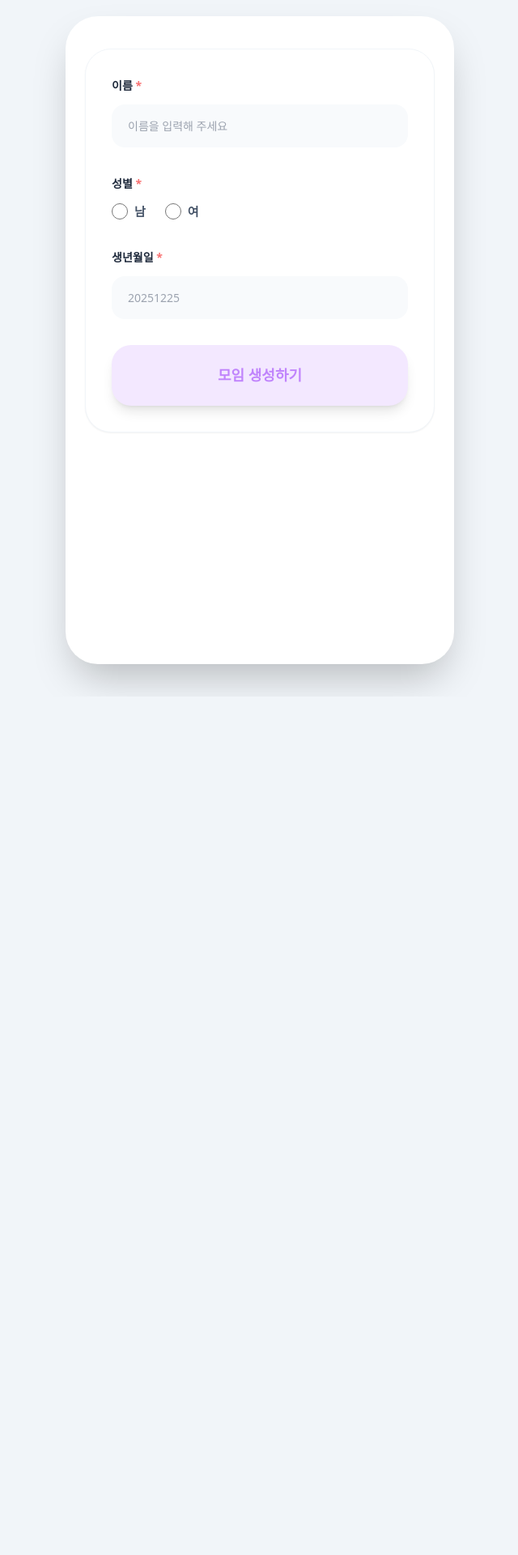
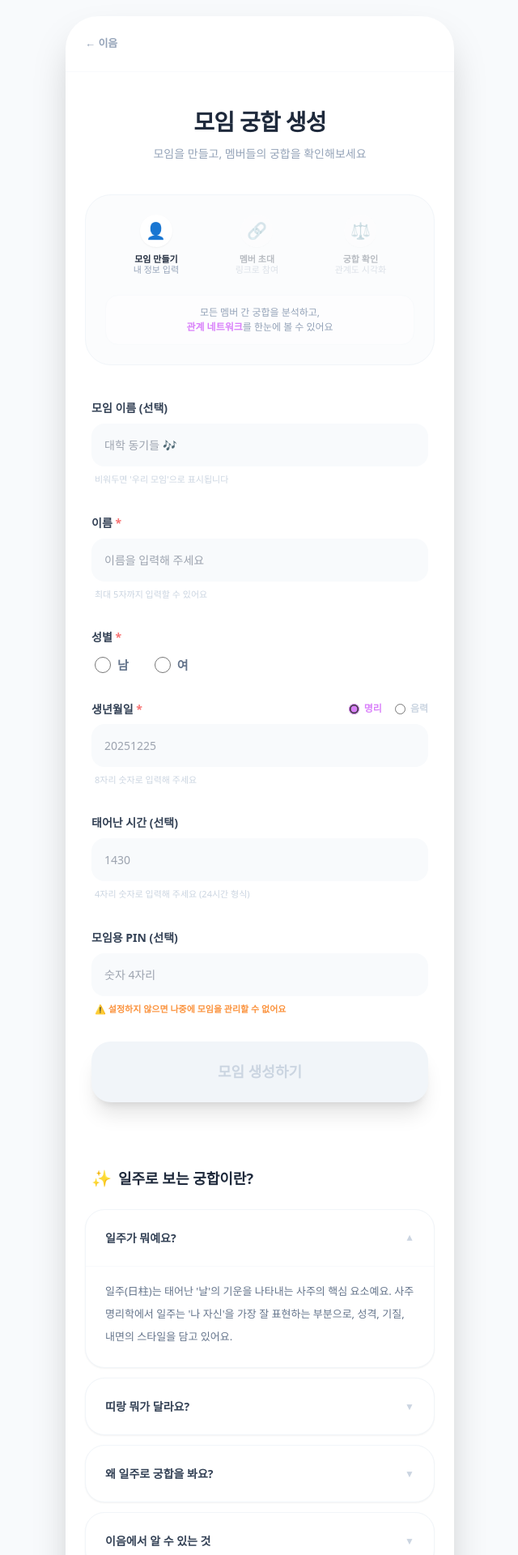
Before and after one commit to PLANB-John/oursai-web, a Next.js app: page /create-group in a window 1280 px wide. Shown: the part 20-1940 px from the top of the page at 81% size, without its empty margins (319-959 px from the left). Before the commit the page ends 880 px from the top, so only its background shows below. Built offline with nearby package versions, Linux system fonts and the light colour scheme.

Commit message:
Update create-group.js

```diff
--- a/pages/create-group.js
+++ b/pages/create-group.js
@@ -1,102 +1,241 @@
 import React, { useState } from 'react';
 import Head from 'next/head';
-import { useRouter } from 'next/router'; // 페이지 이동을 위해 추가
+import { motion, AnimatePresence } from 'framer-motion';
+import { useRouter } from 'next/router';
 
 export default function CreateGroup() {
   const router = useRouter();
-  const [openAccordion, setOpenAccordion] = useState(0);
 
   // 1. 입력 데이터 상태 관리
   const [formData, setFormData] = useState({
     groupName: '',
     userName: '',
     gender: '',
+    calendar: '명리',
     birthDate: '',
     birthTime: '',
     pin: ''
   });
 
-  // 2. 필수 항목 입력 여부 확인 로직
-  const isFormValid = formData.userName && formData.gender && formData.birthDate.length === 8;
+  // 2. 아코디언 상태 관리
+  const [openAccordion, setOpenAccordion] = useState(0);
+
+  // 3. 필수 항목(이름, 성별, 생년월일 8자리) 입력 시 버튼 활성화
+  const isFormValid = formData.userName.trim().length > 0 &&
+                      formData.gender !== '' &&
+                      formData.birthDate.length === 8;
 
   const handleCreate = () => {
     if (isFormValid) {
-      // 실제로는 여기서 DB(Supabase)에 저장하는 로직이 들어갑니다.
-      // 우선 다음 단계인 초대 페이지로 이동하도록 설정합니다.
+      // 다음 단계인 초대 링크 페이지로 이동 (추후 제작 예정)
       router.push('/invite');
     }
   };
 
   return (
-    <div className="min-h-screen bg-slate-100 flex justify-center items-start sm:py-10 font-sans text-slate-800">
+    <div className="min-h-screen bg-slate-50 flex justify-center items-start sm:py-10 font-sans text-slate-800">
       <Head>
         <title>모임 궁합 생성 | 우리 사이 (oursai.kr)</title>
       </Head>
 
       <div className="w-full max-w-[480px] min-h-screen bg-white shadow-2xl flex flex-col relative overflow-hidden sm:rounded-[40px] pb-20">
-        {/* 상단 헤더 생략 (기존과 동일) */}
 
-        <main className="px-6 py-10 space-y-12">
-          {/* 단계 인디케이터 생략 (기존과 동일) */}
+        {/* --- 상단 네비게이션 --- */}
+        <div className="px-6 py-6 border-b border-slate-50 flex items-center">
+          <button onClick={() => router.back()} className="text-[13px] text-slate-400 font-bold flex items-center gap-1">
+            ← 이음
+          </button>
+        </div>
 
-          <section className="bg-white rounded-[32px] p-8 border border-slate-100 shadow-sm space-y-8">
-            {/* 이름 입력 필드 예시 */}
-            <div className="space-y-3">
-              <label className="text-[14px] font-black text-slate-800">이름 <span className="text-red-400">*</span></label>
+        <main className="px-6 py-10 space-y-10">
+          {/* 타이틀 */}
+          <div className="text-center space-y-2">
+            <h1 className="text-[28px] font-black text-slate-800 tracking-tight">모임 궁합 생성</h1>
+            <p className="text-[14px] text-slate-400 font-medium">모임을 만들고, 멤버들의 궁합을 확인해보세요</p>
+          </div>
+
+          {/* 단계 안내 인디케이터 */}
+          <section className="bg-slate-50/50 rounded-[32px] p-6 border border-slate-100 space-y-6">
+            <div className="flex justify-around items-start">
+              <div className="flex flex-col items-center gap-2">
+                <div className="w-10 h-10 bg-white rounded-full flex items-center justify-center shadow-sm text-[#D980FA]">
+                  <span className="text-xl">👤</span>
+                </div>
+                <p className="text-[11px] font-bold text-slate-800 leading-tight text-center">모임 만들기<br/><span className="text-slate-400 font-medium">내 정보 입력</span></p>
+              </div>
+              <div className="flex flex-col items-center gap-2 opacity-30">
+                <div className="w-10 h-10 bg-white rounded-full flex items-center justify-center shadow-sm text-slate-400">
+                  <span className="text-xl">🔗</span>
+                </div>
+                <p className="text-[11px] font-bold text-slate-800 leading-tight text-center">멤버 초대<br/><span className="text-slate-400 font-medium">링크로 참여</span></p>
+              </div>
+              <div className="flex flex-col items-center gap-2 opacity-30">
+                <div className="w-10 h-10 bg-white rounded-full flex items-center justify-center shadow-sm text-slate-400">
+                  <span className="text-xl">⚖️</span>
+                </div>
+                <p className="text-[11px] font-bold text-slate-800 leading-tight text-center">궁합 확인<br/><span className="text-slate-400 font-medium">관계도 시각화</span></p>
+              </div>
+            </div>
+            <div className="bg-white/60 py-3 rounded-2xl text-center border border-slate-50">
+              <p className="text-[12px] text-slate-400 font-medium">모든 멤버 간 궁합을 분석하고,<br/><span className="text-[#D980FA] font-bold">관계 네트워크</span>를 한눈에 볼 수 있어요</p>
+            </div>
+          </section>
+
+          {/* 입력 폼 */}
+          <section className="space-y-8 px-2">
+            {/* 모임 이름 */}
+            <div className="space-y-2">
+              <label className="text-[14px] font-black text-slate-700">모임 이름 (선택)</label>
               <input
                 type="text"
-                value={formData.userName}
-                onChange={(e) => setFormData({...formData, userName: e.target.value})}
-                placeholder="이름을 입력해 주세요"
-                className="w-full py-4 px-5 bg-slate-50 rounded-2xl text-[14px] focus:outline-none focus:ring-2 focus:ring-purple-100"
+                placeholder="대학 동기들 🎶"
+                className="w-full p-4 bg-slate-50 rounded-2xl text-[14px] focus:outline-none focus:ring-2 focus:ring-purple-100"
+                onChange={(e) => setFormData({...formData, groupName: e.target.value})}
               />
+              <p className="text-[11px] text-slate-300 font-medium ml-1">비워두면 '우리 모임'으로 표시됩니다</p>
             </div>
 
-            {/* 성별 선택 필드 */}
+            {/* 이름 */}
+            <div className="space-y-2">
+              <label className="text-[14px] font-black text-slate-700">이름 <span className="text-red-400">*</span></label>
+              <input
+                type="text"
+                placeholder="이름을 입력해 주세요"
+                maxLength={5}
+                className="w-full p-4 bg-slate-50 rounded-2xl text-[14px] focus:outline-none focus:ring-2 focus:ring-purple-100"
+                onChange={(e) => setFormData({...formData, userName: e.target.value})}
+              />
+              <p className="text-[11px] text-slate-300 font-medium ml-1">최대 5자까지 입력할 수 있어요</p>
+            </div>
+
+            {/* 성별 */}
             <div className="space-y-3">
-              <label className="text-[14px] font-black text-slate-800">성별 <span className="text-red-400">*</span></label>
-              <div className="flex gap-6">
+              <label className="text-[14px] font-black text-slate-700">성별 <span className="text-red-400">*</span></label>
+              <div className="flex gap-8 ml-1">
                 {['남', '여'].map((g) => (
-                  <label key={g} className="flex items-center gap-2 cursor-pointer">
+                  <label key={g} className="flex items-center gap-2 cursor-pointer group">
                     <input
                       type="radio"
                       name="gender"
-                      checked={formData.gender === g}
                       onChange={() => setFormData({...formData, gender: g})}
-                      className="w-5 h-5 accent-purple-600"
+                      className="w-5 h-5 accent-[#D980FA]"
                     />
-                    <span className="text-[15px] font-bold text-slate-600">{g}</span>
+                    <span className="text-[15px] font-bold text-slate-500 group-hover:text-purple-400">{g}</span>
                   </label>
                 ))}
               </div>
             </div>
 
-            {/* 생년월일 입력 필드 */}
-            <div className="space-y-3">
-              <label className="text-[14px] font-black text-slate-800">생년월일 <span className="text-red-400">*</span></label>
+            {/* 생년월일 */}
+            <div className="space-y-2">
+              <div className="flex justify-between items-center">
+                <label className="text-[14px] font-black text-slate-700">생년월일 <span className="text-red-400">*</span></label>
+                <div className="flex gap-4 text-[12px] font-bold">
+                  <label className="flex items-center gap-1.5 cursor-pointer text-[#D980FA]"><input type="radio" name="cal" defaultChecked className="accent-[#D980FA]" /> 명리</label>
+                  <label className="flex items-center gap-1.5 cursor-pointer text-slate-300"><input type="radio" name="cal" className="accent-slate-300" /> 음력</label>
+                </div>
+              </div>
               <input
                 type="text"
-                value={formData.birthDate}
+                placeholder="20251225"
+                maxLength={8}
+                className="w-full p-4 bg-slate-50 rounded-2xl text-[14px] focus:outline-none focus:ring-2 focus:ring-purple-100"
                 onChange={(e) => setFormData({...formData, birthDate: e.target.value})}
-                placeholder="20251225"
-                className="w-full py-4 px-5 bg-slate-50 rounded-2xl text-[14px] focus:outline-none focus:ring-2 focus:ring-purple-100"
               />
+              <p className="text-[11px] text-slate-300 font-medium ml-1">8자리 숫자로 입력해 주세요</p>
             </div>
 
-            {/* 3. 활성화 상태에 따라 변하는 버튼 */}
+            {/* 태어난 시 */}
+            <div className="space-y-2">
+              <label className="text-[14px] font-black text-slate-700">태어난 시간 (선택)</label>
+              <input
+                type="text"
+                placeholder="1430"
+                maxLength={4}
+                className="w-full p-4 bg-slate-50 rounded-2xl text-[14px] focus:outline-none focus:ring-2 focus:ring-purple-100"
+                onChange={(e) => setFormData({...formData, birthTime: e.target.value})}
+              />
+              <p className="text-[11px] text-slate-300 font-medium ml-1">4자리 숫자로 입력해 주세요 (24시간 형식)</p>
+            </div>
+
+            {/* PIN */}
+            <div className="space-y-2">
+              <label className="text-[14px] font-black text-slate-700">모임용 PIN (선택)</label>
+              <input
+                type="password"
+                placeholder="숫자 4자리"
+                maxLength={4}
+                className="w-full p-4 bg-slate-50 rounded-2xl text-[14px] focus:outline-none focus:ring-2 focus:ring-purple-100"
+                onChange={(e) => setFormData({...formData, pin: e.target.value})}
+              />
+              <p className="text-[11px] text-orange-400 font-bold ml-1 flex items-center gap-1">
+                ⚠️ 설정하지 않으면 나중에 모임을 관리할 수 없어요
+              </p>
+            </div>
+
+            {/* 버튼 */}
             <button
               onClick={handleCreate}
               disabled={!isFormValid}
-              className={`w-full py-6 rounded-[24px] font-black text-[18px] transition-all shadow-lg ${
+              className={`w-full py-6 rounded-[24px] font-black text-[18px] transition-all shadow-xl ${
                 isFormValid
-                ? 'bg-purple-600 text-white shadow-purple-100 hover:bg-purple-700 active:scale-95'
-                : 'bg-purple-100 text-purple-400 cursor-not-allowed'
+                ? 'bg-[#D980FA] text-white shadow-purple-100 active:scale-95'
+                : 'bg-slate-100 text-slate-300 cursor-not-allowed'
               }`}
             >
               모임 생성하기
             </button>
           </section>
+
+          {/* 도움말 아코디언 */}
+          <section className="pt-10 space-y-6">
+            <h2 className="text-[18px] font-black text-slate-800 flex items-center gap-2 px-2">
+              <span className="text-xl">✨</span> 일주로 보는 궁합이란?
+            </h2>
+            <div className="space-y-3">
+              {[
+                { q: "일주가 뭐예요?", a: "일주(日柱)는 태어난 '날'의 기운을 나타내는 사주의 핵심 요소예요. 사주명리학에서 일주는 '나 자신'을 가장 잘 표현하는 부분으로, 성격, 기질, 내면의 스타일을 담고 있어요." },
+                { q: "띠랑 뭐가 달라요?", a: "띠는 태어난 해(년)를 기준으로 하지만, 일주는 태어난 날을 기준으로 합니다. 나 자신의 본질적인 기운을 보기에 더 적합합니다." },
+                { q: "왜 일주로 궁합을 봐요?", a: "가장 나다운 모습을 담고 있는 기운끼리의 조화를 분석하기에, 단순 띠별 궁합보다 훨씬 구체적이고 실질적인 관계를 유추할 수 있습니다." },
+                { q: "이음에서 알 수 있는 것", a: "멤버 간의 1:1 케미 등급, 서로의 기질적 조화, 그리고 모임 전체가 가지는 고유한 에너지 색깔을 확인할 수 있습니다." }
+              ].map((item, idx) => (
+                <div key={idx} className="bg-white rounded-3xl border border-slate-100 overflow-hidden shadow-sm">
+                  <button
+                    onClick={() => setOpenAccordion(openAccordion === idx ? null : idx)}
+                    className="w-full p-6 flex justify-between items-center text-left"
+                  >
+                    <span className="text-[14px] font-bold text-slate-700">{item.q}</span>
+                    <span className={`text-slate-300 text-xs transition-transform ${openAccordion === idx ? 'rotate-180' : ''}`}>▼</span>
+                  </button>
+                  <AnimatePresence>
+                    {openAccordion === idx && (
+                      <motion.div
+                        initial={{ height: 0, opacity: 0 }}
+                        animate={{ height: "auto", opacity: 1 }}
+                        exit={{ height: 0, opacity: 0 }}
+                        className="px-6 pb-6 text-[13px] text-slate-500 leading-7 border-t border-slate-50 pt-4"
+                      >
+                        {item.a}
+                      </motion.div>
+                    )}
+                  </AnimatePresence>
+                </div>
+              ))}
+            </div>
+          </section>
         </main>
+
+        {/* --- 우리 사이 고유 푸터 --- */}
+        <footer className="px-8 py-16 bg-white text-center space-y-10 border-t border-slate-50">
+          <div className="flex justify-center gap-6 text-[12px] text-slate-300 font-bold">
+            <a href="/intro" className="hover:text-purple-400">서비스 소개</a>
+            <span className="text-slate-100">|</span>
+            <a href="/faq" className="hover:text-purple-400">자주 묻는 질문</a>
+            <span className="text-slate-100">|</span>
+            <a href="/feedback" className="hover:text-purple-400">의견 보내기</a>
+          </div>
+          <p className="text-[11px] text-slate-200 font-medium italic">© 2026 oursai.kr | All Rights Reserved.</p>
+        </footer>
       </div>
     </div>
   );
```
